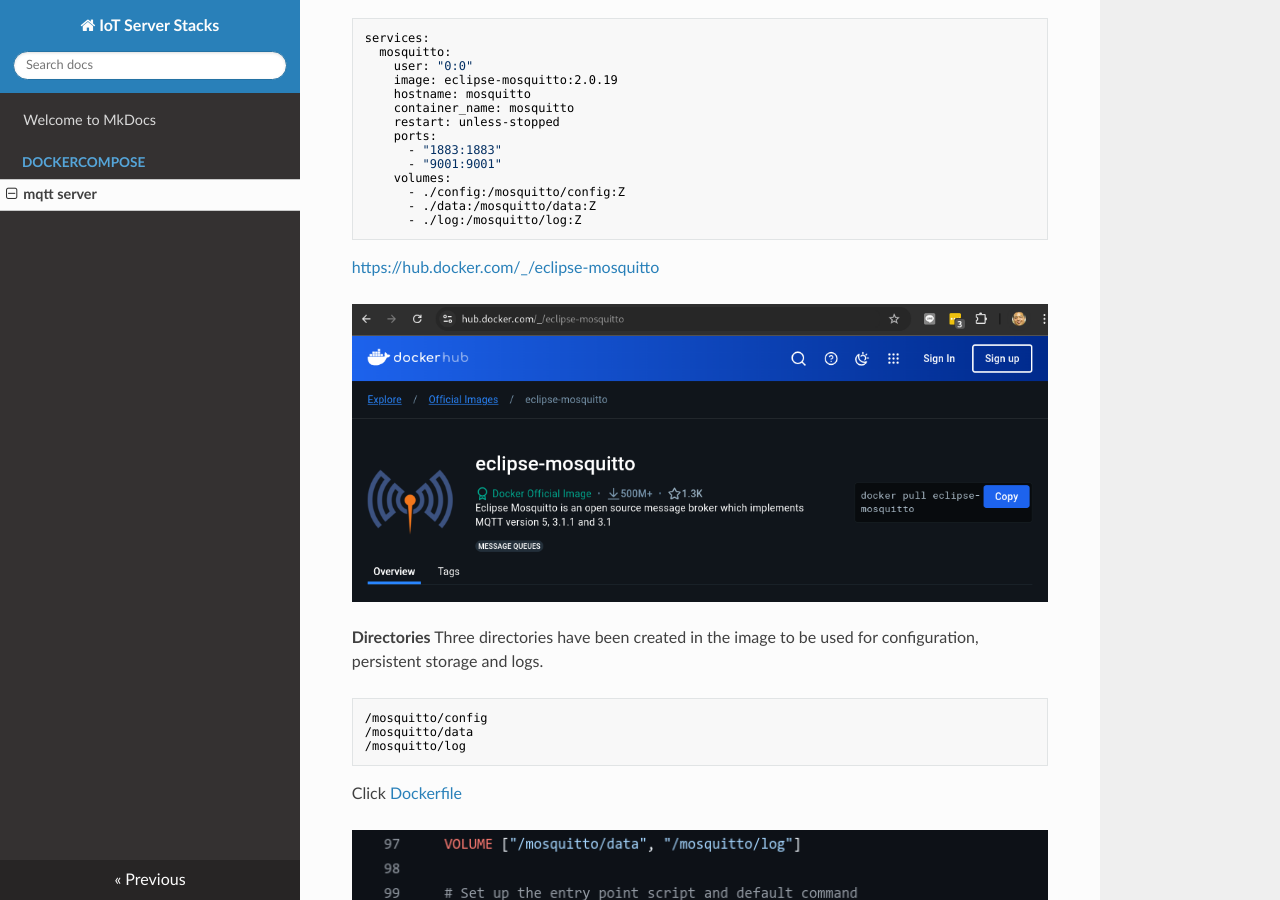
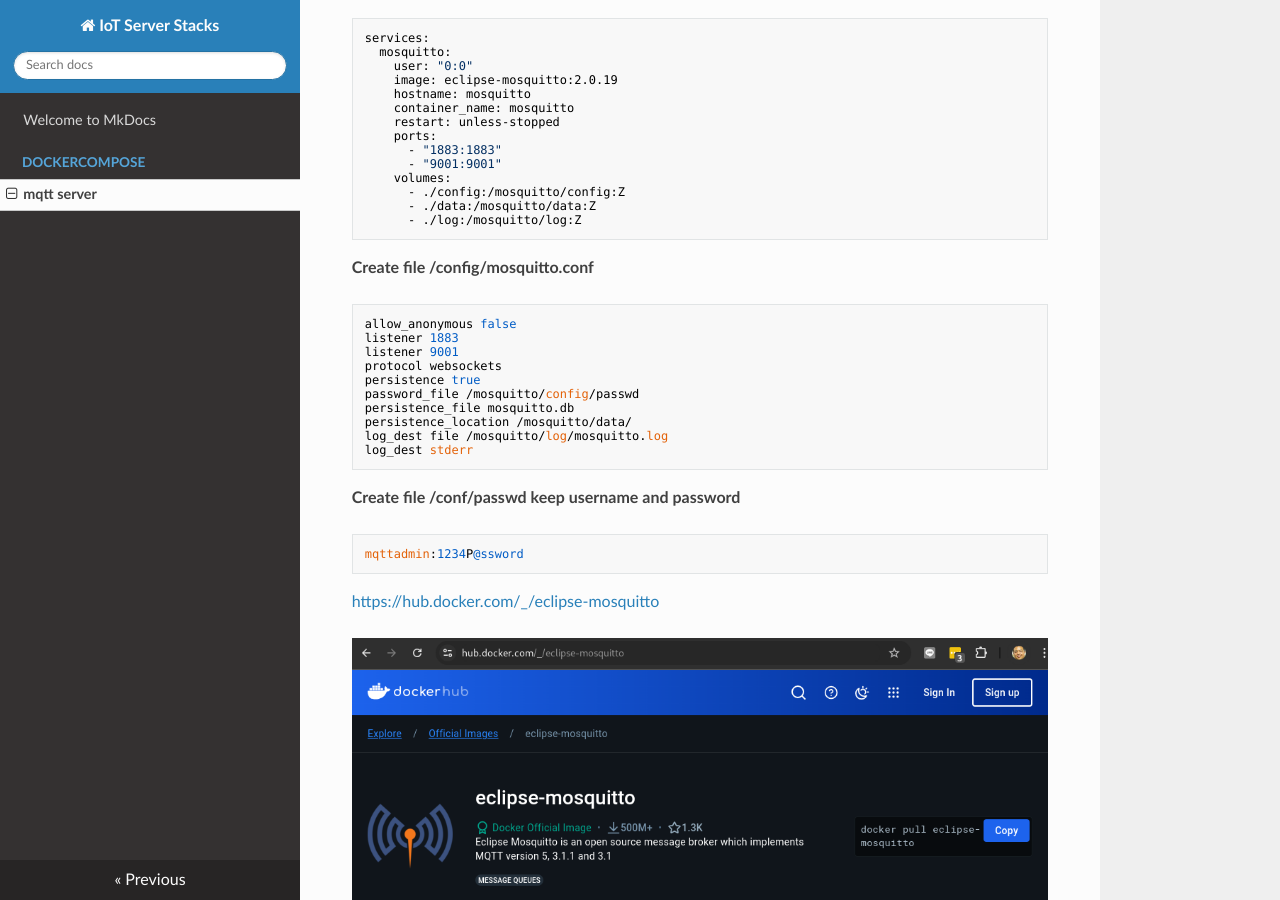
Before and after one commit to opendevbook/iotstack, an MkDocs documentation site: the page built from docs/dockercompose/mqttserver.md, in a window 1280 px wide and 900 px high, scrolled down 308 px. Built offline with MkDocs 1.6.1, drawn with Linux system fonts in a browser that asks for light colours; nearby versions of some CDN libraries.

Commit message:
commit Edit mosqutto

````diff
--- a/docs/dockercompose/mqttserver.md
+++ b/docs/dockercompose/mqttserver.md
@@ -23,6 +23,26 @@ services:
       - ./data:/mosquitto/data:Z
       - ./log:/mosquitto/log:Z
 ```
+
+**Create file /config/mosquitto.conf**
+```
+allow_anonymous false
+listener 1883
+listener 9001
+protocol websockets
+persistence true
+password_file /mosquitto/config/passwd
+persistence_file mosquitto.db
+persistence_location /mosquitto/data/
+log_dest file /mosquitto/log/mosquitto.log
+log_dest stderr
+```
+
+**Create file /conf/passwd  keep username and password**
+```
+mqttadmin:1234P@ssword
+```
+
 
 [https://hub.docker.com/_/eclipse-mosquitto](https://hub.docker.com/_/eclipse-mosquitto)
 
````
